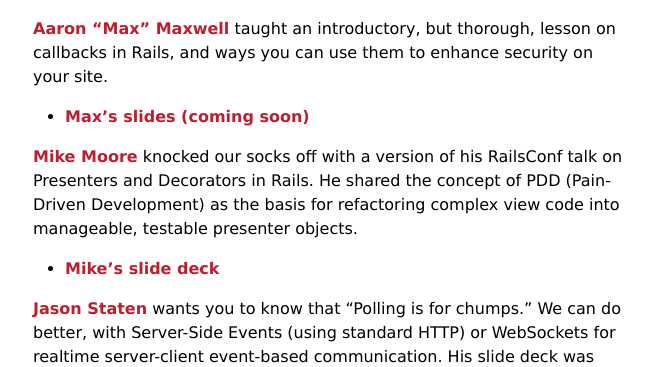
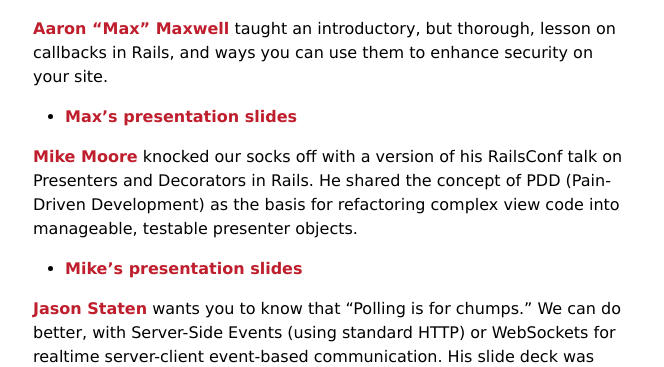
Before and after one commit to urug/urug.github.io, a Jekyll site: the page built from _posts/2012-06-12-uv.rb-meeting.md, in a window 1280 px wide. Shown: the part 451-818 px from the top of the page, without its empty margins (307-971 px from the left). Built offline with Jekyll 4.4.1, drawn with Linux system fonts in a browser that asks for light colours.

Commit message:
Aaron's presentation slides for 6-12-12

```diff
--- a/_posts/2012-06-12-uv.rb-meeting.md
+++ b/_posts/2012-06-12-uv.rb-meeting.md
@@ -8,11 +8,11 @@
 
 [Aaron "Max" Maxwell](http://github.com/aamax) taught an introductory, but thorough, lesson on callbacks in Rails, and ways you can use them to enhance security on your site.
 
-- [Max's slides (coming soon)](#)
+- [Max's presentation slides](https://speakerdeck.com/u/aamax/p/ror-activerecord-callbacks)
 
 [Mike Moore](http://github.com/blowmage) knocked our socks off with a version of his RailsConf talk on Presenters and Decorators in Rails. He shared the concept of PDD (Pain-Driven Development) as the basis for refactoring complex view code into manageable, testable presenter objects.
 
-- [Mike's slide deck](https://speakerdeck.com/u/blowmage/p/presenters-and-decorators-a-code-tour)
+- [Mike's presentation slides](https://speakerdeck.com/u/blowmage/p/presenters-and-decorators-a-code-tour)
 
 [Jason Staten](http://github.com/statenjason) wants you to know that "Polling is for chumps." We can do better, with Server-Side Events (using standard HTTP) or WebSockets for realtime server-client event-based communication. His slide deck was even Websockets-driven, pushing slide transitions to anyone viewing as he flipped from slide to slide in the presentation.
 
```
